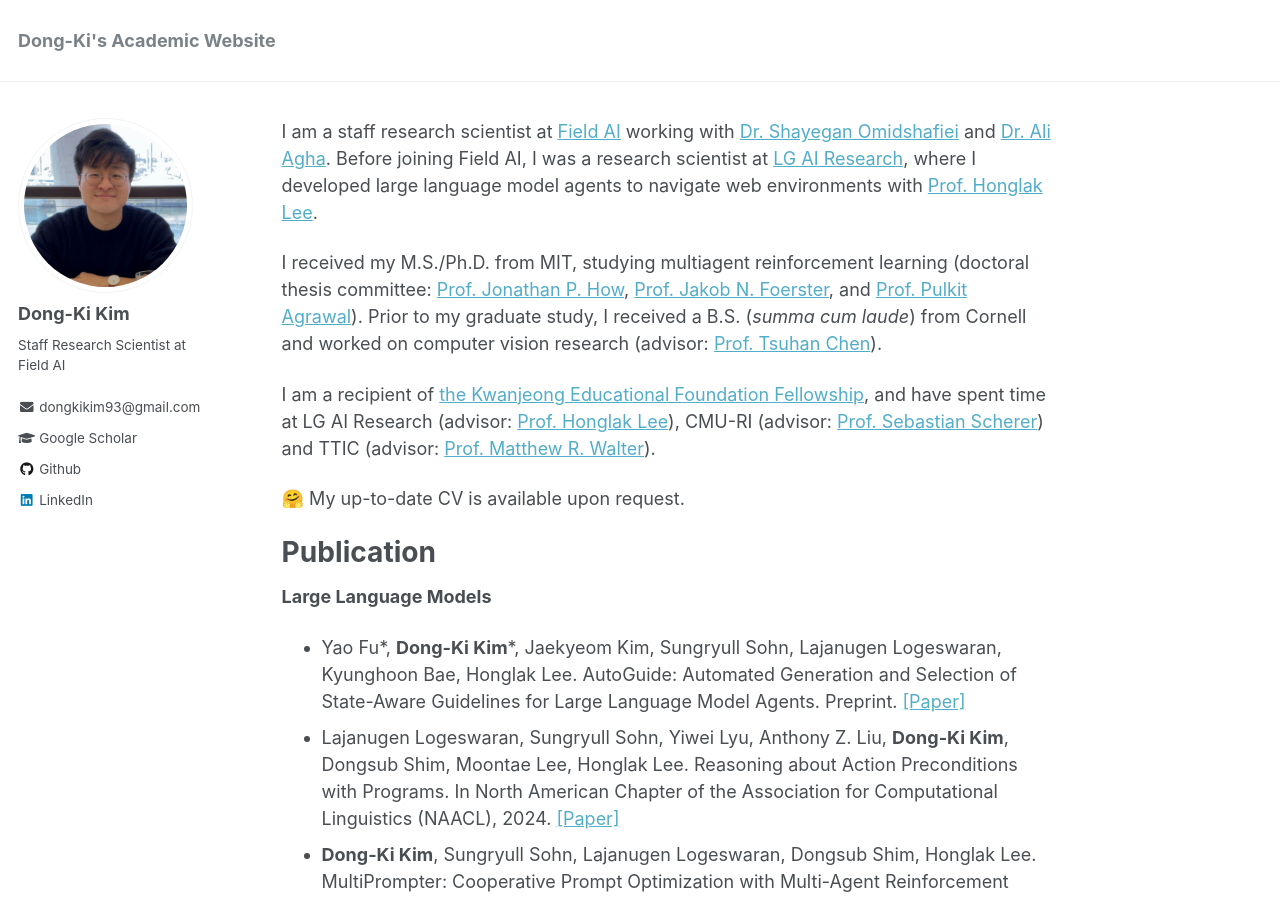
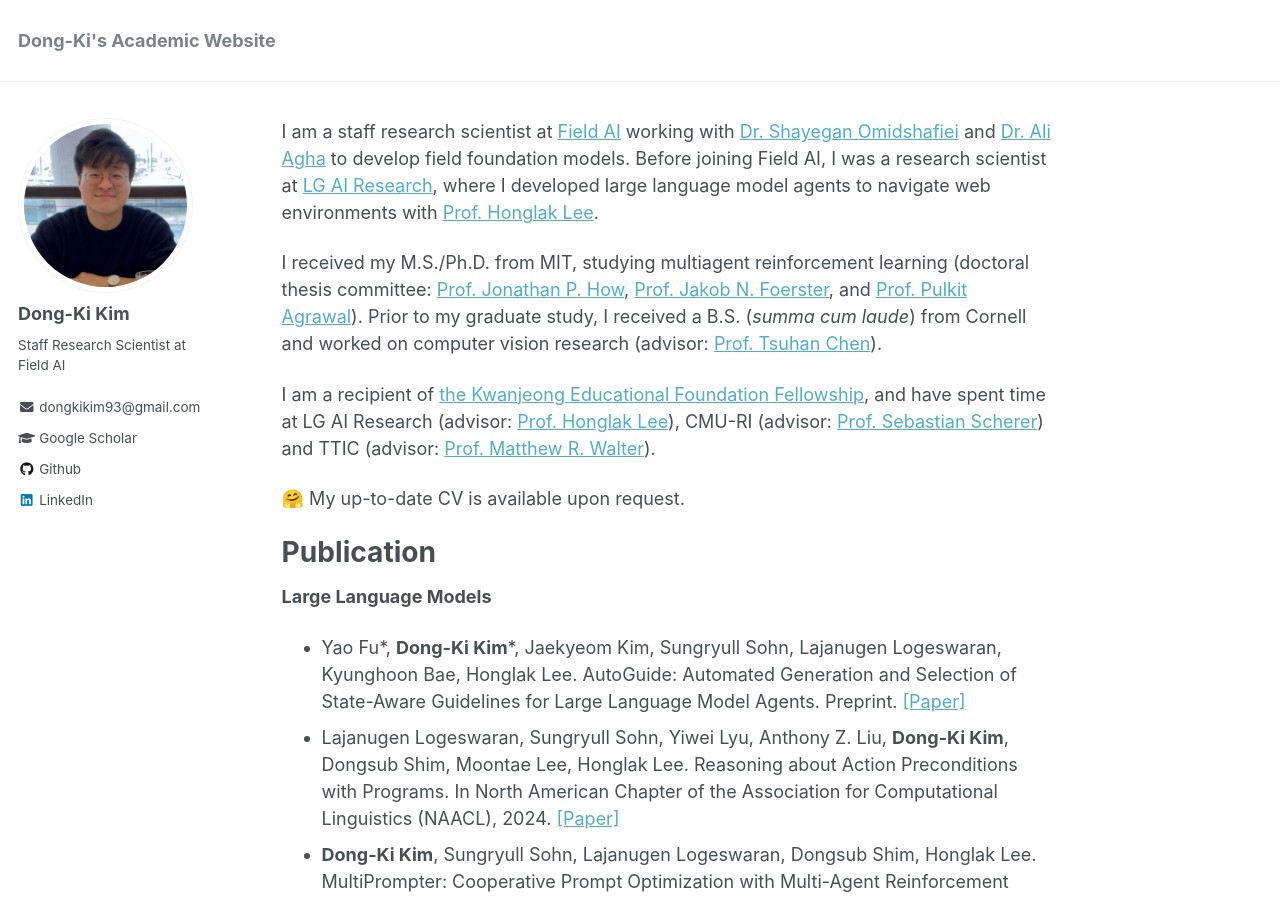
Before and after one commit to dkkim93/dkkim93.github.io, a Jekyll site: the page built from _pages/about.md, in a window 1280 px wide and 900 px high. Built offline with Jekyll 4.4.1, drawn with Linux system fonts in a browser that asks for light colours.

Commit message:
Update about.md

```diff
--- a/_pages/about.md
+++ b/_pages/about.md
@@ -7,7 +7,7 @@ redirect_from:
   - /about/
   - /about.html
 ---
-I am a staff research scientist at <a href="https://fieldai.com/" target="_blank">Field AI</a> working with <a href="https://www.linkedin.com/in/shayegan/" target="_blank">Dr. Shayegan Omidshafiei</a> and <a href="https://www.linkedin.com/in/ali-agha-7aa5212a/" target="_blank">Dr. Ali Agha</a>. Before joining Field AI, I was a research scientist at <a href="https://www.lgresearch.ai/" target="_blank">LG AI Research</a>, where I developed large language model agents to navigate web environments with <a href="https://scholar.google.com/citations?user=fmSHtE8AAAAJ&hl=en" target="_blank">Prof. Honglak Lee</a>.
+I am a staff research scientist at <a href="https://fieldai.com/" target="_blank">Field AI</a> working with <a href="https://www.linkedin.com/in/shayegan/" target="_blank">Dr. Shayegan Omidshafiei</a> and <a href="https://www.linkedin.com/in/ali-agha-7aa5212a/" target="_blank">Dr. Ali Agha</a> to develop field foundation models. Before joining Field AI, I was a research scientist at <a href="https://www.lgresearch.ai/" target="_blank">LG AI Research</a>, where I developed large language model agents to navigate web environments with <a href="https://scholar.google.com/citations?user=fmSHtE8AAAAJ&hl=en" target="_blank">Prof. Honglak Lee</a>.
 
 I received my M.S./Ph.D. from MIT, studying multiagent reinforcement learning (doctoral thesis committee: <a href="https://scholar.google.com/citations?user=gX7rSCcAAAAJ&hl=en" target="_blank">Prof. Jonathan P. How</a>, <a href="https://www.jakobfoerster.com/" target="_blank">Prof. Jakob N. Foerster</a>, and <a href="http://people.csail.mit.edu/pulkitag/" target="_blank">Prof. Pulkit Agrawal</a>). Prior to my graduate study, I received a B.S. (*summa cum laude*) from Cornell and worked on computer vision research (advisor: <a href="https://www.nus.edu.sg/about/management/chen-tsuhan" target="_blank">Prof. Tsuhan Chen</a>).
 
```
